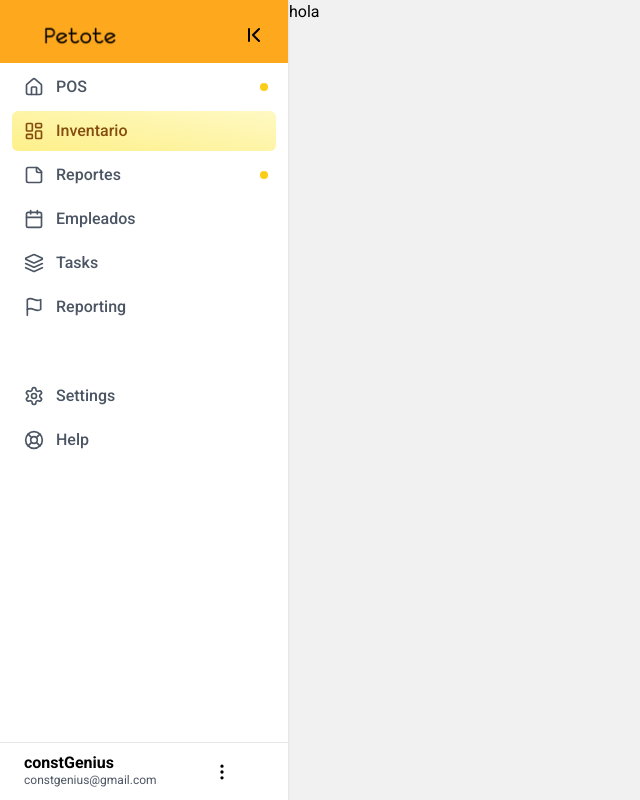
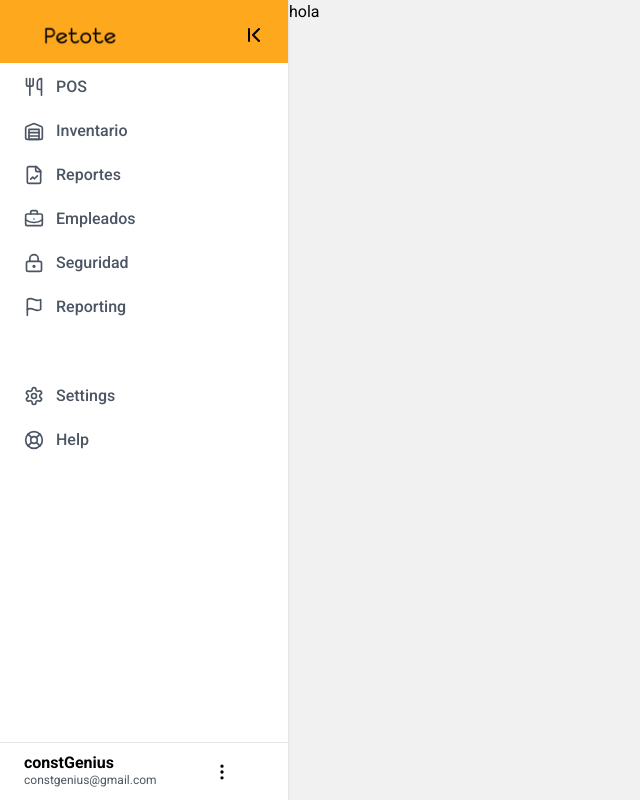
Before and after one commit to Franac2428/POS_Admin, a Next.js app: page / in a window 1280 px wide. Shown: the whole page, without its empty margins (0-640 px from the left). Built offline with nearby package versions, Linux system fonts and the light colour scheme.

Commit message:
cambios sidebar

```diff
--- a/app/components/sidebar.jsx
+++ b/app/components/sidebar.jsx
@@ -1,19 +1,18 @@
 'use client';
 import { ChevronFirst, ChevronLast, MoreVertical } from "lucide-react";
 import { createContext, useContext, useState } from "react";
-import { LayoutDashboard, Home, StickyNote, Layers, Flag, Calendar, LifeBuoy, Settings } from "lucide-react";
+import { Warehouse, Utensils, FileLineChart, LockKeyhole, Flag, BriefcaseBusiness, LifeBuoy, Settings } from "lucide-react";
 
 const SidebarContext = createContext();
 
 export default function Sidebar() {
   const [expanded, setExpanded] = useState(true);
-
   const sidebarItems = [
-    { icon: <Home size={20} />, text: "POS", alert: true },
-    { icon: <LayoutDashboard size={20} />, text: "Inventario", active: true },
-    { icon: <StickyNote size={20} />, text: "Reportes", alert: true },
-    { icon: <Calendar size={20} />, text: "Empleados" },
-    { icon: <Layers size={20} />, text: "Tasks" },
+    { icon: <Utensils size={20} />, text: "POS",  },
+    { icon: <Warehouse size={20} />, text: "Inventario", },
+    { icon: <FileLineChart size={20} />, text: "Reportes", },
+    { icon: <BriefcaseBusiness size={20} />, text: "Empleados" },
+    { icon: <LockKeyhole size={20} />, text: "Seguridad" },
     { icon: <Flag size={20} />, text: "Reporting" },
     { icon: <hr className="my-3" /> },
     { icon: <Settings size={20} />, text: "Settings" },
@@ -83,9 +82,7 @@ export function SidebarItem({ icon, text, active, alert }) {
       <span className={`overflow-hidden transition-all ${expanded ? "w-52 ml-3" : "w-0"}`}>
         {text}
       </span>
-      {alert && (
-        <div className={`absolute right-2 w-2 h-2 rounded bg-yellow-400 ${expanded ? "" : "top-2"}`}></div>
-      )}
+
 
       {!expanded && (
         <div
```
